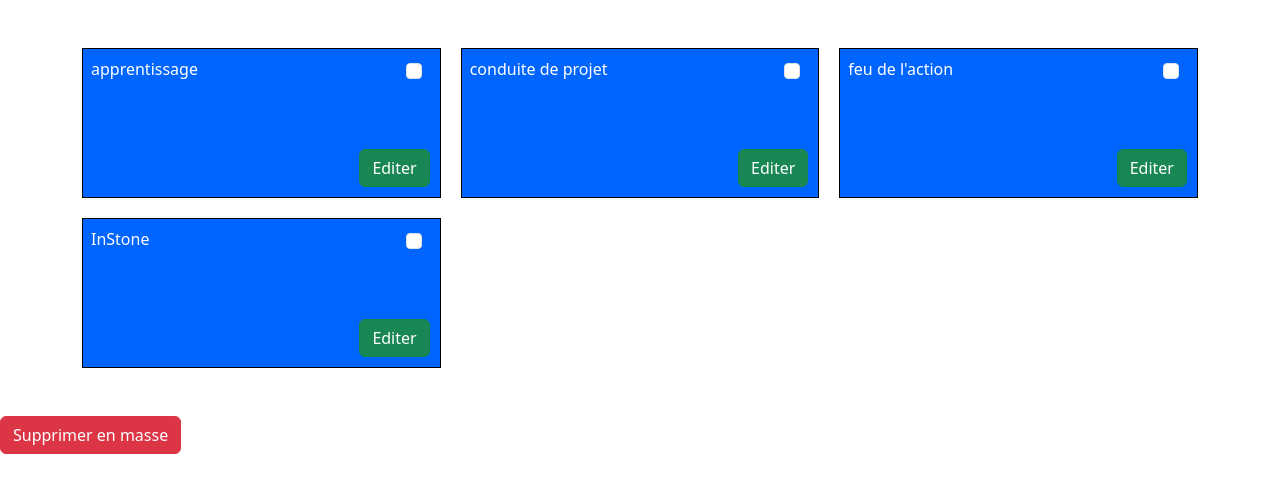
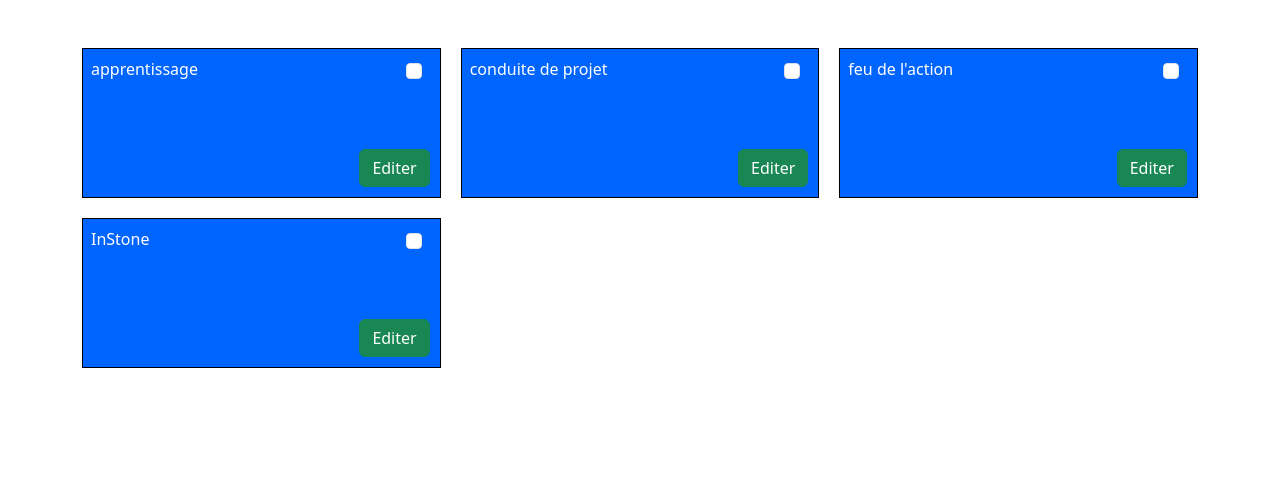
Before and after one commit to naqiibMehdi/taskManager, a React (Vite) app: page /spaces in a window 1280 px wide. Shown: the top 492 px of the page. Built offline with nearby package versions, Linux system fonts and the light colour scheme.

Commit message:
fix some code for spaces

```diff
--- a/src/components/SpaceList.jsx
+++ b/src/components/SpaceList.jsx
@@ -26,7 +26,9 @@ export default function SpaceList() {
         ))}
       </div>
       <button
-        className="btn btn-danger"
+        className={
+          listSpacesToDelete.length === 0 ? "d-none" : "btn btn-danger"
+        }
         onClick={() => {
           dispatch(deleteTablesWithSpaces(listSpacesToDelete))
           dispatch(deleteSpaces(listSpacesToDelete))
--- a/src/redux/tables/spaceSlice.js
+++ b/src/redux/tables/spaceSlice.js
@@ -57,6 +57,7 @@ const SpaceSlice = createSlice({
         }
       })
       state.spaces = newSpaces
+      state.spacesToDelete = []
     },
   },
 })
```
